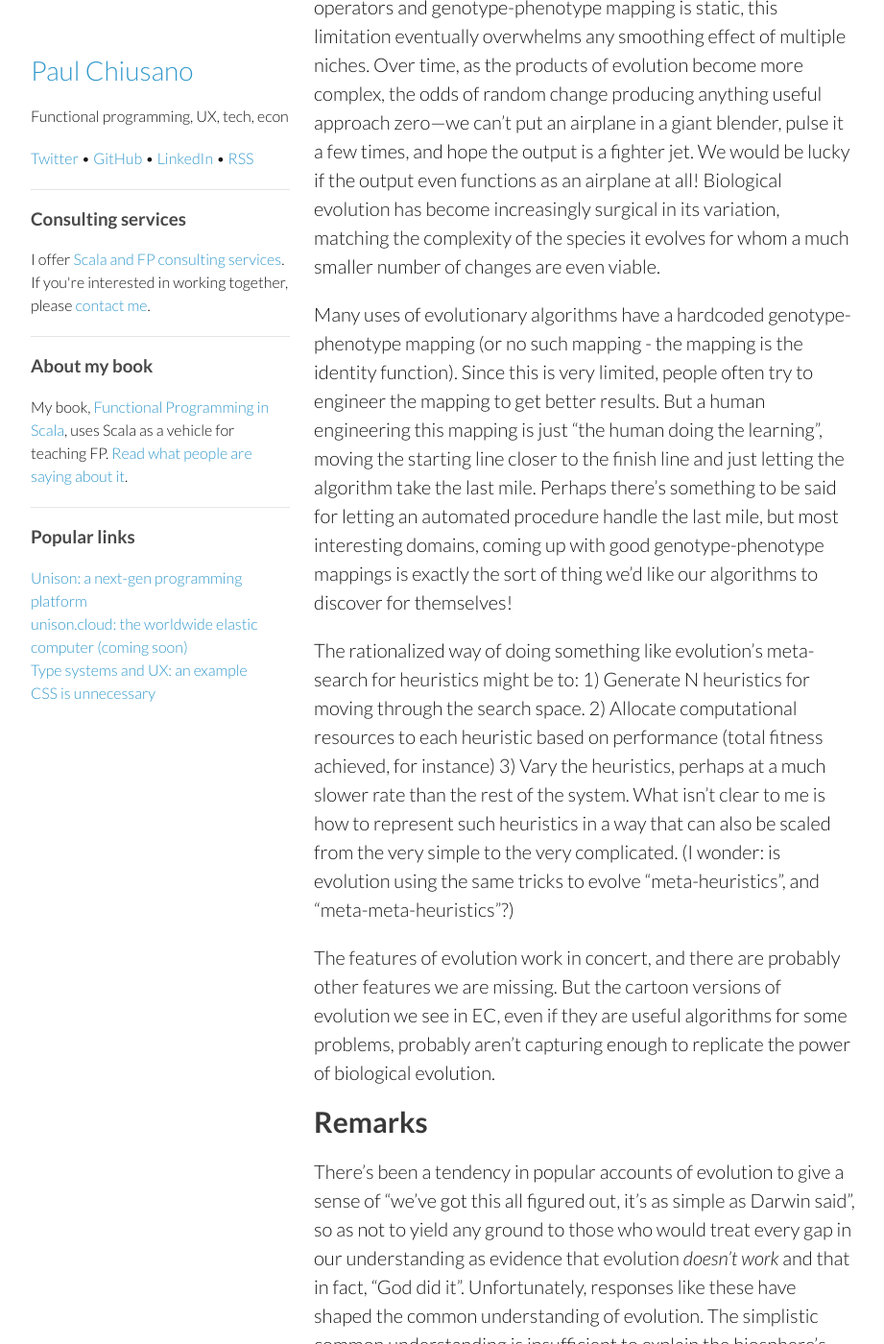
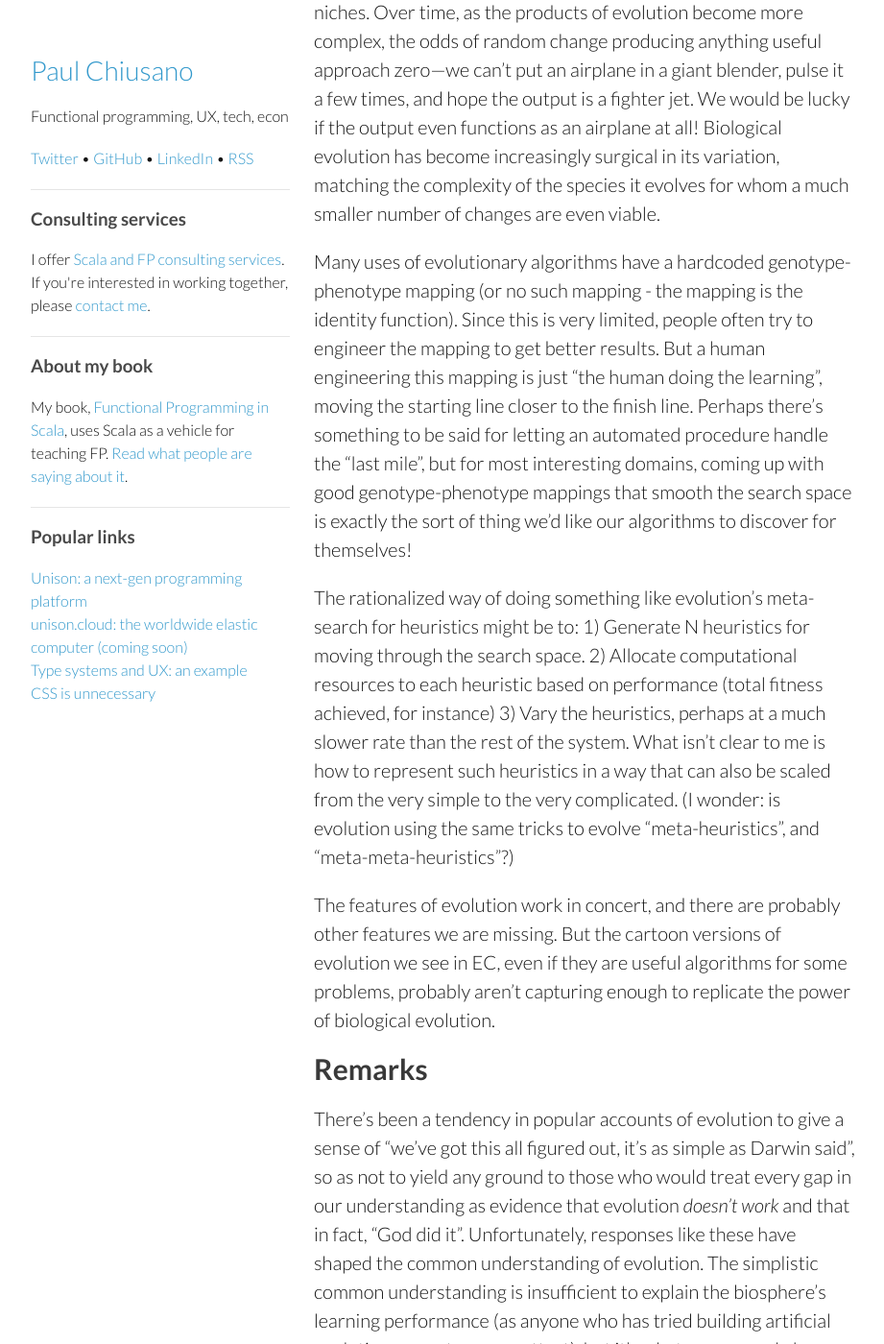
Before and after one commit to pchiusano/pchiusano.github.io, a Jekyll site: the page built from _posts/2018-04-21-evolutionary-methods.markdown, in a window 1280 px wide and 1400 px high, scrolled down 3970 px. Shown: the whole window at 96% size, without its empty margins (178-1099 px from the left). Built offline with Jekyll 4.4.1, drawn with Linux system fonts in a browser that asks for light colours; comment, search, counter and statistics services are not loaded; some of the changed text lies outside the part shown.

Commit message:
Update 2018-04-21-evolutionary-methods.markdown

```diff
--- a/_posts/2018-04-21-evolutionary-methods.markdown
+++ b/_posts/2018-04-21-evolutionary-methods.markdown
@@ -13,7 +13,7 @@
 1. Evolutionary systems not stuck at equilibrium (more on this in a minute) have an important long-term trend: the speed at which species can adapt to change _increases over time_. The result of this long-term trend is what we now call "intelligence". Evolution is deceptive: close up, it seems to find highly specialized, even overfit solutions, but in the long-term, it induces the discovery of quite general solutions. Evolution is an "adaptability" discovery machine.
 2. Biological evolution employs several strategies (often missing from our evolutionary algorithms) to decrease the odds of getting stuck in equilibria. Perhaps the most interesting: it discovers and refines its own heuristics as it learns!
 
-## Part 1: Evolution improves its own adaptability
+### Part 1: Evolution improves its own adaptability
 
 1. Any evolving ecosystem undergoes regular changes in selection pressure, often due to the coevolving behavior of other organisms. For instance, when a predator evolves new behaviors, the selection pressure on its prey changes.
 2. Thus, speed in adapting to change is selected for, as is the scope of adaptations that can be made by species. A species that can respond to only to a limited number of changes over the course of eons is at a disadvantage to one that can respond to more changes even just a little more quickly. (Example: an organism with only hardwired evolved behaviors cannot respond in time to new behaviors evolved by one of its predators, and is less fit than an organism that can do even a tiny amount of learning to adapt to its predators)
@@ -22,7 +22,7 @@
 
 This argument can be formalized, but that is the gist: adaptability is selected for (because the rules are changed regularly and species have time to adapt to these changes before going extinct), and this generates a positive feedback loop, where speedier adaptation by one species results in more rapid changes to selection pressure and further increasing the selection pressure on adaptability.
 
-## Part 2: Necessary features of the biosphere's evolutionary algorithm
+### Part 2: Necessary features of the biosphere's evolutionary algorithm
 
 Here's a likely incomplete list of necessary features to replicate the biosphere's unparalleled open-ended evolution:
 
@@ -34,7 +34,7 @@
 
 This last point might be the most important. If the variational operators and genotype-phenotype mapping is static, this limitation eventually overwhelms any smoothing effect of multiple niches. Over time, as the products of evolution become more complex, the odds of random change producing anything useful approach zero---we can't put an airplane in a giant blender, pulse it a few times, and hope the output is a fighter jet. We would be lucky if the output even functions as an airplane at all! Biological evolution has become increasingly surgical in its variation, matching the complexity of the species it evolves for whom a much smaller number of changes are even viable.
 
-Many uses of evolutionary algorithms have a hardcoded genotype-phenotype mapping (or no such mapping - the mapping is the identity function). Since this is very limited, people often try to engineer the mapping to get better results. But a human engineering this mapping is just "the human doing the learning", moving the starting line closer to the finish line and just letting the algorithm take the last mile. Perhaps there's something to be said for letting an automated procedure handle the last mile, but most interesting domains, coming up with good genotype-phenotype mappings is exactly the sort of thing we'd like our algorithms to discover for themselves!
+Many uses of evolutionary algorithms have a hardcoded genotype-phenotype mapping (or no such mapping - the mapping is the identity function). Since this is very limited, people often try to engineer the mapping to get better results. But a human engineering this mapping is just "the human doing the learning", moving the starting line closer to the finish line. Perhaps there's something to be said for letting an automated procedure handle the "last mile", but for most interesting domains, coming up with good genotype-phenotype mappings that smooth the search space is exactly the sort of thing we'd like our algorithms to discover for themselves!
 
 The rationalized way of doing something like evolution's meta-search for heuristics might be to: 1) Generate N heuristics for moving through the search space. 2) Allocate computational resources to each heuristic based on performance (total fitness achieved, for instance) 3) Vary the heuristics, perhaps at a much slower rate than the rest of the system. What isn't clear to me is how to represent such heuristics in a way that can also be scaled from the very simple to the very complicated. (I wonder: is evolution using the same tricks to evolve "meta-heuristics", and "meta-meta-heuristics"?)
 
@@ -44,4 +44,4 @@
 
 There's been a tendency in popular accounts of evolution to give a sense of "we've got this all figured out, it's as simple as Darwin said", so as not to yield any ground to those who would treat every gap in our understanding as evidence that evolution _doesn't work_ and that in fact, "God did it". Unfortunately, responses like these have shaped the common understanding of evolution. The simplistic common understanding is insufficient to explain the biosphere's learning performance (as anyone who has tried building artificial evolutionary systems can attest), but it's what many people know, including researchers in ML who often dismiss evolutionary methods as cargo-cult biomimicry.
 
-Perhaps it's time to give evolutionary methods another closer look.
+Perhaps it's time to give evolutionary methods another closer look!
```
